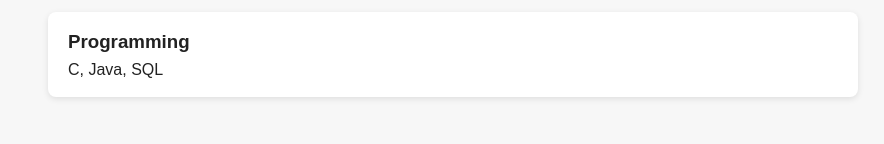
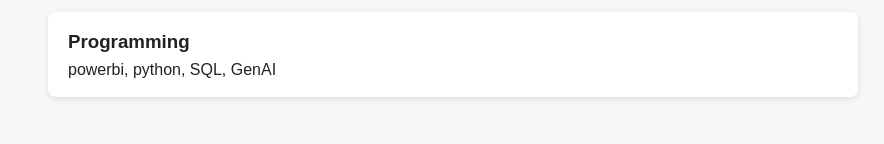
Before and after one commit to parvati-rg/parvati-rg, a plain HTML site: page index.html in a window 1280 px wide. Shown: the part 1218-1362 px from the top of the page, without its empty margins (187-1071 px from the left). Drawn offline with Linux system fonts and the light colour scheme.

Commit message:
Update index.html

```diff
--- a/index.html
+++ b/index.html
@@ -70,7 +70,7 @@
         <div class="skills-grid">
             <div class="skill-box">
                 <h3>Programming</h3>
-                <p>C, Java, SQL</p>
+                <p> powerbi, python, SQL, GenAI</p>
             </div>
         </div>
     </section>
```
